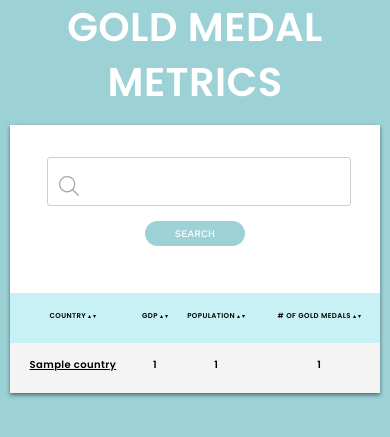
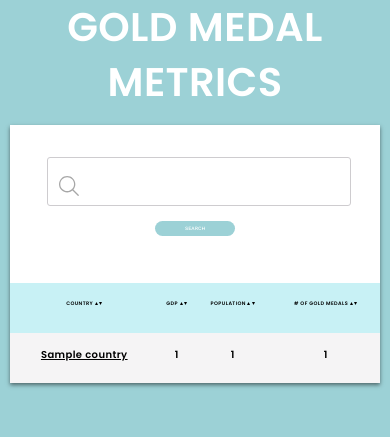
Before and after one commit to briantacderan/gold-medal-flask, a Flask app: page / in a window 390 px wide. Shown: the part 193-630 px from the top of the page. Run offline with Flask 2, Linux system fonts and the light colour scheme; tables that the repository leaves empty hold one stand-in row (values such as "Sample post").

Commit message:
Adjust more css

```diff
--- a/static/stylesheets/style.css
+++ b/static/stylesheets/style.css
@@ -175,18 +175,18 @@ h2#hidden.subheader:hover {
   }
 
   #country-search-button {
-    width: 100px;
-    height: 25px;
+    width: 80px;
+    height: 15px;
     border-radius: 54px;
     line-height: 1;
-    font-size: 10px;
+    font-size: 5px;
     margin: 15px;
   }
 
   .country-header th {
     background: #c8f1f5;
     padding-top: 18px;
-    font-size: 7px;
+    font-size: 5px;
   }
 
   img.sort {
@@ -204,8 +204,8 @@ h2#hidden.subheader:hover {
   }
 
   td.table-value {
-    font-size: 7px;
-    height: 19px;
+    font-size: 5px;
+    height: 8px;
     letter-spacing: 0.4px;
   }
 }
```
